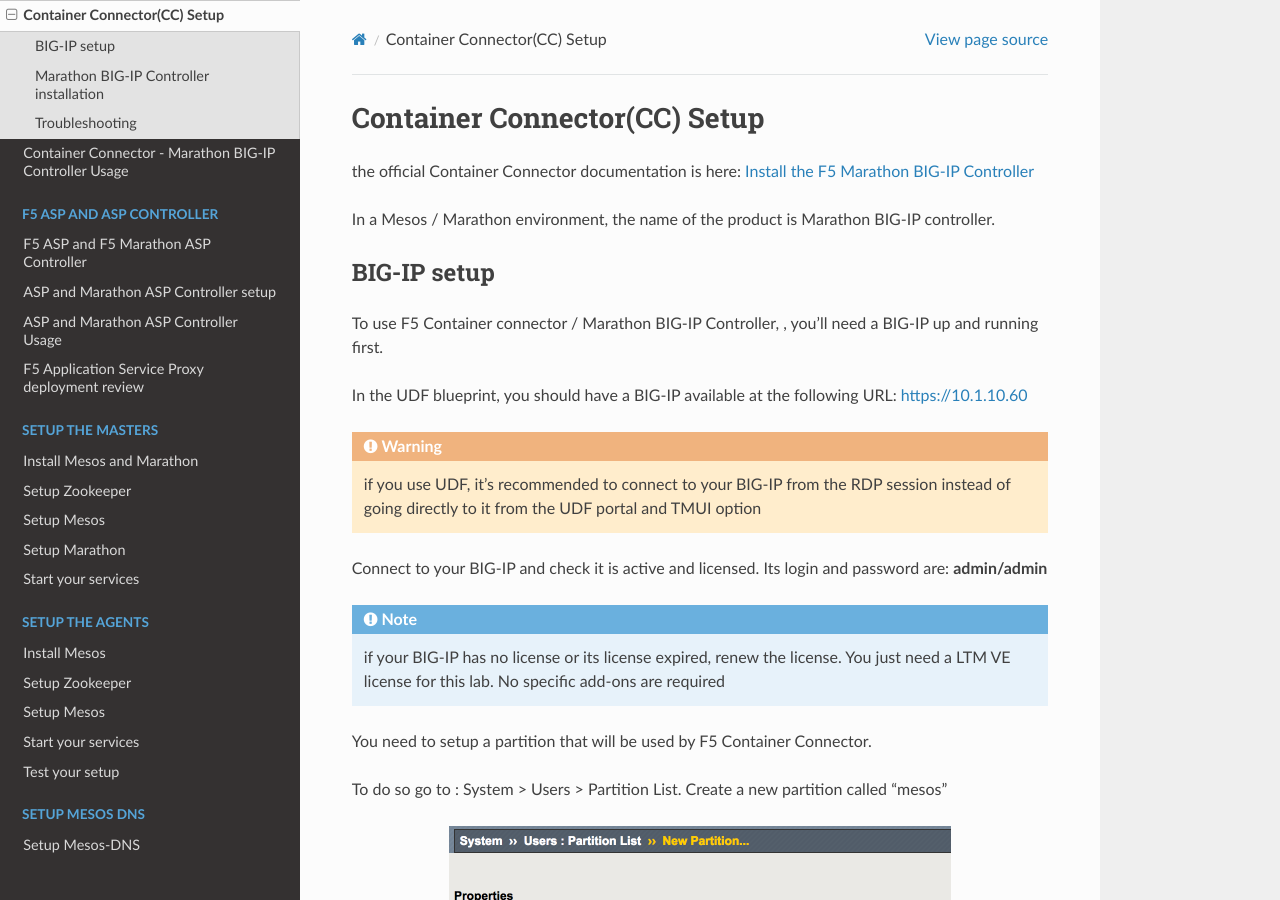
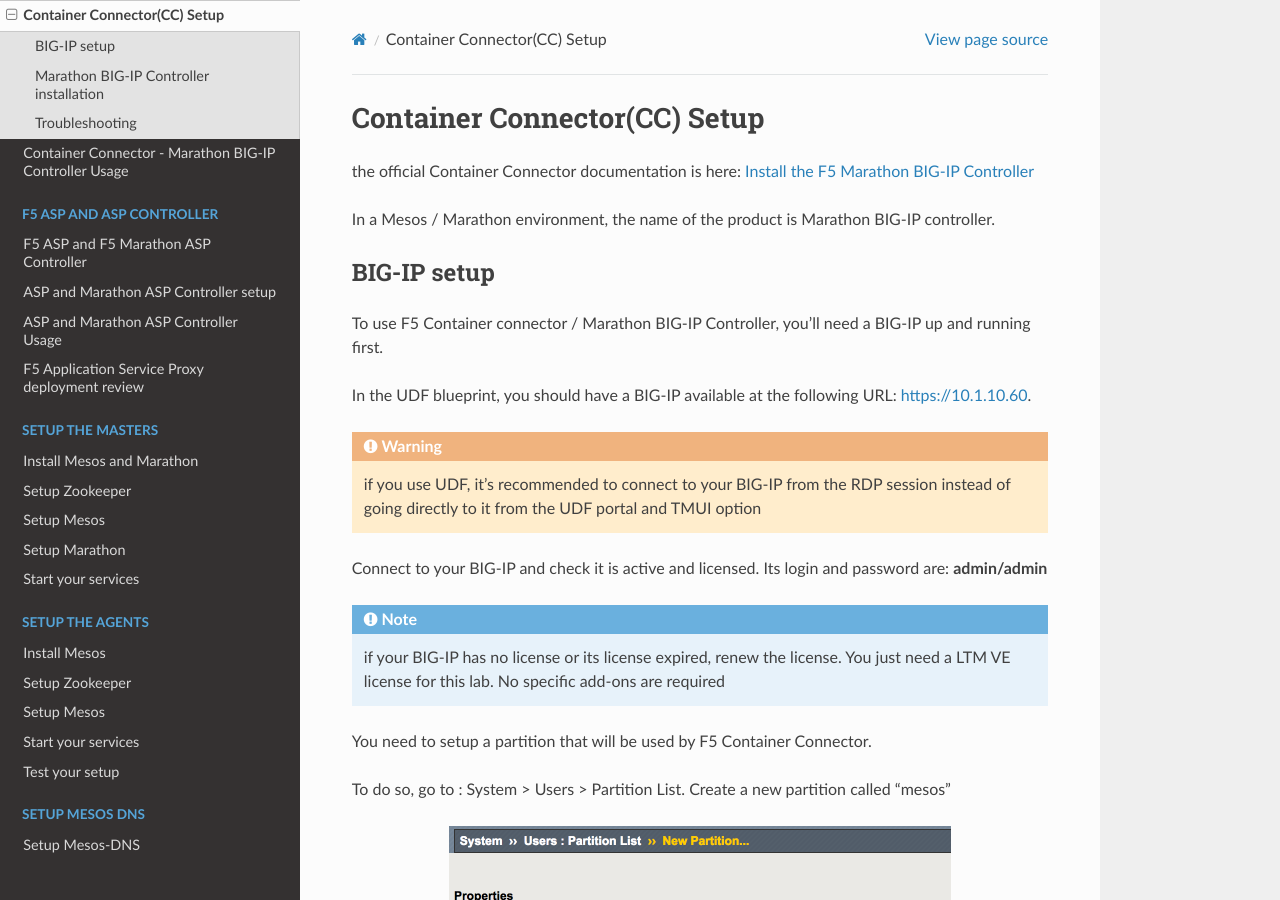
Before and after one commit to nmenant/f5-101-lab-Mesos-Marathon, a Sphinx documentation site: the page built from docs/f5-container-connector/f5-container-connector-installation.rst, in a window 1280 px wide and 900 px high. Built offline with Sphinx 7.4.7 and the Read the Docs theme 2.0.0, drawn with Linux system fonts in a browser that asks for light colours; some of the changed text lies outside the part shown.

Commit message:
fix typos

```diff
--- a/docs/f5-container-connector/f5-container-connector-installation.rst
+++ b/docs/f5-container-connector/f5-container-connector-installation.rst
@@ -8,9 +8,9 @@
 BIG-IP setup
 ------------
 
-To use F5 Container connector / Marathon BIG-IP Controller, , you'll need a BIG-IP up and running first.
+To use F5 Container connector / Marathon BIG-IP Controller, you'll need a BIG-IP up and running first.
 
-In the UDF blueprint, you should have a BIG-IP available at the following URL: https://10.1.10.60
+In the UDF blueprint, you should have a BIG-IP available at the following URL: https://10.1.10.60.
 
 .. warning::
 
@@ -24,7 +24,7 @@
 
 You need to setup a partition that will be used by F5 Container Connector.
 
-To do so go to : System > Users > Partition List. Create a new partition called "mesos"
+To do so, go to : System > Users > Partition List. Create a new partition called "mesos"
 
 .. image:: ../images/f5-container-connector-bigip-partition-setup.png
   :align: center
--- a/docs/f5-container-connector/f5-container-connector-overview.rst
+++ b/docs/f5-container-connector/f5-container-connector-overview.rst
@@ -12,7 +12,7 @@
 
 The marathon-bigip-ctlr watches the Marathon API for special “F5 Application Labels” that tell it:
 
-* what Application we want it to manage, and
+* what Application we want it to manage
 * how we want to configure the BIG-IP for that specific Application.
 
 You can manage BIG-IP objects directly, or deploy iApps, with the F5 Marathon BIG-IP Controller.
--- a/docs/your-lab/access-udf.rst
+++ b/docs/your-lab/access-udf.rst
@@ -27,8 +27,6 @@
    :align: center
 
 Click on the shortcut that got downloaded and it should open your RDP session. The credentials to use are administrator/ibKvT4w=Aa
-
-*If you have trouble reading the text please see optional directions for changing text size in the Appendix.*
 
 .. warning:: For MAC user, it is recommended to use Microsoft Remote Desktop. You may not be able to access your jumpbox otherwise. It is available in the App store (FREE).
 
--- a/docs/your-lab/lab-setup.rst
+++ b/docs/your-lab/lab-setup.rst
@@ -6,7 +6,7 @@
 In the existing environment, here is the setup you'll get:
 
 ==================   ==================  =========================  ==============================================
-      Agent              AWS Mgt IP              Mesos Network                     Login / Password
+    Hostname             AWS Mgt IP             Mesos Network                     Login / Password
 ==================   ==================  =========================  ==============================================
     Master 1              10.1.1.4               10.1.10.11           ssh: ubuntu/<your key> - su : root/default
     Master 2              10.1.1.5               10.1.10.12           ssh: ubuntu/<your key> - su : root/default
@@ -14,6 +14,7 @@
     Agent  1              10.1.1.7               10.1.10.51           ssh: ubuntu/<your key> - su : root/default
     Agent  2              10.1.1.8               10.1.10.52           ssh: ubuntu/<your key> - su : root/default
  Windown Jumpbox          10.1.1.9               10.1.10.50                 administrator / ibKvT4w=Aa
+    BIG-IP                10.1.1.10              10.1.10.60                      admin/admin
 ==================   ==================  =========================  ==============================================
 
 In case you don't use UDF, here are a few things to know that could be useful (if you want to reproduce this in another environment)
```
Also changed, not shown: other parts of docs/f5-container-connector/f5-container-connector-installation.rst (+20 -16 lines), other parts of docs/your-lab/access-udf.rst (+1 -1 lines), docs/f5-container-connector/f5-container-connector-usage.rst (+10 -9 lines).
